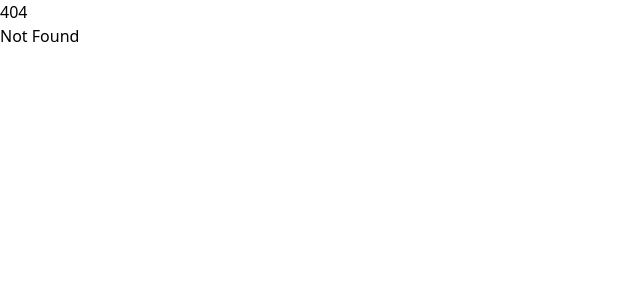
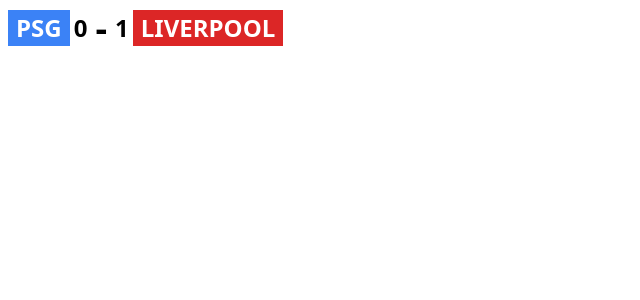
Before and after one commit to cdugeai/designs-sample, a SvelteKit app: page /score-panel in a window 1280 px wide. Before the commit this address had no page. Shown: the top 300 px of the page, without its empty margins (0-640 px from the left). Built offline with nearby package versions, Linux system fonts and the light colour scheme.

Commit message:
feat: Score panel

```diff
--- /dev/null
+++ b/src/lib/components/score/ScorePanel.svelte
@@ -0,0 +1,16 @@
+<script lang="ts">
+	import type { Snippet } from 'svelte';
+
+	interface Props {
+		team_home: Snippet;
+		team_away: Snippet;
+	}
+
+	let { team_home, team_away }: Props = $props();
+</script>
+
+<div class="flex">
+	{@render team_home()}
+	<p class="mx-2 text-4xl font-extrabold">-</p>
+	{@render team_away()}
+</div>
--- /dev/null
+++ b/src/lib/components/score/TeamScore.svelte
@@ -0,0 +1,49 @@
+<script lang="ts">
+	interface Props {
+		team: string;
+		score: string;
+		color: string;
+		img_url: string;
+		class?: string;
+		reversed?: boolean;
+	}
+	let {
+		team,
+		score,
+		reversed,
+		class: className,
+		img_url,
+		color: backgroundColor
+	}: Props = $props();
+
+	const displayImages: boolean = false;
+</script>
+
+<div class="flex items-center gap-1" class:flex-row-reverse={reversed}>
+	<img class:show={displayImages} src={img_url} alt="" class="hide h-8" />
+	<p
+		class={'team  px-2 font-semibold text-nowrap text-white uppercase ' + className}
+		style={'background-color: ' + backgroundColor}
+	>
+		{team}
+	</p>
+	<p class="score text-8xl font-bold">{score}</p>
+</div>
+
+<style>
+	.team {
+		font-size: 24px;
+	}
+
+	.score {
+		font-size: 24px;
+	}
+
+	.hide {
+		display: none;
+	}
+
+	.show {
+		display: inline-block;
+	}
+</style>
--- a/src/routes/+page.svelte
+++ b/src/routes/+page.svelte
@@ -32,6 +32,7 @@
 
 	<ul class="list-disc pl-10">
 		{@render item('🛵 Motorbike roadbook', '/roadbook')}
+		{@render item('🥅 A simple score panel', '/score-panel')}
 	</ul>
 </div>
 
--- /dev/null
+++ b/src/routes/score-panel/+page.svelte
@@ -0,0 +1,27 @@
+<script>
+	import ScorePanel from '$lib/components/score/ScorePanel.svelte';
+	import TeamScore from '$lib/components/score/TeamScore.svelte';
+</script>
+
+{#snippet team_home()}
+	<TeamScore
+		team="psg"
+		score="0"
+		color="#3b82f6"
+		img_url="https://encrypted-tbn0.gstatic.com/images?q=tbn:ANd9GcQqoMKAbWvTpH2aSe9zjm5q65M6cYtSpgfY6A&s"
+	/>
+{/snippet}
+
+{#snippet team_away()}
+	<TeamScore
+		team="Liverpool"
+		score="1"
+		color="#dc2626"
+		img_url="https://static.wikia.nocookie.net/liverpoolfc/images/b/b2/Liverbird.png"
+		reversed={true}
+	/>
+{/snippet}
+
+<div class="m-2">
+	<ScorePanel {team_home} {team_away} />
+</div>
```
